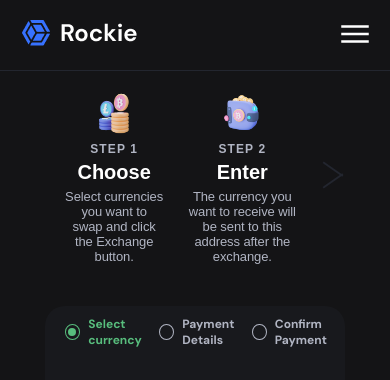
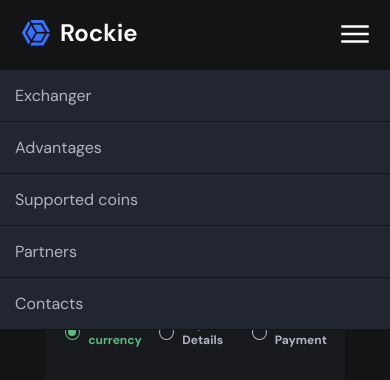
Before and after one commit to StepanenkoDmytro/crypto-exchanger-client, a React (Create React App) app: page / in a window 390 px wide. Both pictures are taken after a click on the button 355 px from the left and 35 px from the top of the page. Shown: the top 380 px of the page. Built offline with nearby package versions, Linux system fonts and the light colour scheme; no server answers.

Commit message:
clickable menu, expanded menu for mobile

```diff
--- a/src/App.tsx
+++ b/src/App.tsx
@@ -15,9 +15,9 @@ function App() {
 			<Header/>
 			<main className='main'>
 				<Exchanger />
-					<Trusty />
-					<Coins />
-					<Partners />
+				<Trusty />
+				<Coins />
+				<Partners />
 			</main>
 			<Footer/>
 			<ScrollToTopButton />
--- a/src/components/Exchanger.tsx
+++ b/src/components/Exchanger.tsx
@@ -51,7 +51,7 @@ const Exchanger: React.FC<any> = () => {
 
     return (
 		<>
-			<section className="container">
+			<section className="container" id='exchanger'>
 				<StepAnimation activeStep={activeStep} />
 				<Stepper steps={steps} activeStep={activeStep} onActiveStepChange={handleActiveStepChange} onConfirm={handleConfirm}/>
 			</section>
--- a/src/components/ui/Coins.tsx
+++ b/src/components/ui/Coins.tsx
@@ -27,7 +27,7 @@ const Coins: React.FC = () => {
   };
 
   return (
-    <section className='container border'>
+    <section className='container border' id='coins'>
       <h1 className='container__title'>Supported Coins</h1>
       <p className='container__desc'>We support 21 distinctive cryptocurrencies, providing you with a broad spectrum of digital asset choices. Join Cryptolly to discover and invest in your preferred coins</p>
 
--- a/src/components/ui/Footer.tsx
+++ b/src/components/ui/Footer.tsx
@@ -28,7 +28,7 @@ const Footer: React.FC = () => {
     };
 
     return (
-        <footer className="footer">
+        <footer className="footer" id='contacts'>
             {/* <div className='container'> */}
                 <div className='footer-links-container'>
                     <div className='footer-links'>
--- a/src/components/ui/Header.css
+++ b/src/components/ui/Header.css
@@ -50,6 +50,31 @@
     display: none;
 }
 
+.header__expanded-menu {
+    position: absolute;
+    background-color: var(--bg1);
+    width: 100%;
+    top: 70px;
+    left: 0;
+    z-index: 1;
+}
+
+.header__expanded-menu--list {
+    margin: 0;
+    padding-inline: 0;
+    color: var(--gray);
+}
+
+.header__expanded-menu--list li {
+    border-bottom: 1px solid var(--bg);
+    padding: 15px;
+}
+
+.header__expanded-menu--list li:active {
+    background-color: var(--gray);
+    color: var(--bg1);
+}
+
 @media (max-width: 400px) {
     .header {
         justify-content: space-between;
--- a/src/components/ui/Header.tsx
+++ b/src/components/ui/Header.tsx
@@ -2,10 +2,26 @@ import './Header.css';
 import telegramIcon from '../../assets/telegram.svg';
 import emailIcon from '../../assets/email.png';
 import burgerIcon from '../../assets/burger.svg';
+import { useEffect, useRef, useState } from 'react';
 
 const Header: React.FC = () => {
     const telegram: string = '@v128s';
     const email: string = 'v128s@gmail.com';
+
+    const [isOpenExpandedMenu, setIsOpenExpandedMenu] = useState<boolean>(false);
+    const headerRef = useRef<HTMLDivElement>(null);
+
+    useEffect(() => {
+        if(isOpenExpandedMenu) {
+            document.addEventListener('click', handleClickOutside);
+        } else {
+            document.removeEventListener('click', handleClickOutside);
+        }
+
+        return () => {
+            document.removeEventListener('click', handleClickOutside);
+        };
+    }, [isOpenExpandedMenu]);
 
     const handleLogoClick = () => {
         window.location.href = '/';
@@ -14,12 +30,36 @@ const Header: React.FC = () => {
     const copyTelegtamToClipboard = () => {
         navigator.clipboard.writeText(telegram);
     };
+
     const copyEmailToClipboard = () => {
         navigator.clipboard.writeText(email);
     };
 
+    const toggleExpandedMenu = () => {
+        setIsOpenExpandedMenu(prev => !prev);
+    }
+
+    const scrollToSection = (id: string) => {
+        const section = document.getElementById(id);
+        if (section) {
+            section.scrollIntoView({ behavior: 'smooth' });
+        }
+
+        setIsOpenExpandedMenu(false);
+    };
+
+    const handleClickOutside = (event: any) => {
+        console.log(headerRef.current);
+        if (
+            headerRef.current &&
+            !headerRef.current.contains(event.target)
+        ) {
+            setIsOpenExpandedMenu(false);
+        }
+    }
+
     return (
-        <header className="header">
+        <header className="header" ref={headerRef}>
 
             <div className='header__logo' onClick={handleLogoClick}>
                 <img src="/logo/logo-dark.png" alt="logo"/>
@@ -27,10 +67,11 @@ const Header: React.FC = () => {
             <div className='header__wrapper'>
                 <nav>
                     <ul className='header__wrapper--list'>
-                        <li>Exchanger</li>
-                        <li>Advantages</li>
-                        <li>Partners</li>
-                        <li>Contacts</li>
+                        <li onClick={() => scrollToSection('exchanger')}>Exchanger</li>
+                        <li onClick={() => scrollToSection('trusty')}>Advantages</li>
+                        <li onClick={() => scrollToSection('coins')}>Supported coins</li>
+                        <li onClick={() => scrollToSection('partenrs')}>Partners</li>
+                        <li onClick={() => scrollToSection('contacts')}>Contacts</li>
                     </ul>
                 </nav>
             </div>
@@ -38,10 +79,22 @@ const Header: React.FC = () => {
                 <img src={telegramIcon} onClick={copyTelegtamToClipboard}></img>
                 <img src={emailIcon} onClick={copyEmailToClipboard}></img>
             </div>
-            <button className='header__menu'>
+            <button className='header__menu' onClick={toggleExpandedMenu}>
+                {/* {isOpenExpandedMenu} */}
                 <img src={burgerIcon} alt="burger"/>
             </button>
 
+            {isOpenExpandedMenu &&
+                <nav className='header__expanded-menu'>
+                    <ul className='header__expanded-menu--list'>
+                        <li onClick={() => scrollToSection('exchanger')}>Exchanger</li>
+                        <li onClick={() => scrollToSection('trusty')}>Advantages</li>
+                        <li onClick={() => scrollToSection('coins')}>Supported coins</li>
+                        <li onClick={() => scrollToSection('partenrs')}>Partners</li>
+                        <li onClick={() => scrollToSection('contacts')}>Contacts</li>
+                    </ul>
+                </nav>
+            }
         </header>
     );
 }
--- a/src/components/ui/Partners.tsx
+++ b/src/components/ui/Partners.tsx
@@ -1,12 +1,11 @@
 import './Partners.css';
 import binanceIcon from '../../assets/partners/binance.svg';
 import okxIcon from '../../assets/partners/okx.svg';
-// import kucoinIcon from '../../assets/partners/kucoin3.svg';
 import bybitIcon from '../../assets/partners/bybit.svg';
 
 const Partners: React.FC = () => {
     return (
-        <section className='container border'>
+        <section className='container border' id='partenrs'>
             <h1 className='container__title'>Partners</h1>
             <p className='container__desc'>We are proud to collaborate with leading players in the crypto industry who help us ensure the reliability and innovation of our services. Here are some of our partners:</p>
             <section className="partners">
--- a/src/components/ui/Trusty.css
+++ b/src/components/ui/Trusty.css
@@ -89,6 +89,10 @@
 }
 
 @media (max-width: 400px) {
+    .card-container {
+        margin-bottom: 20px;
+    }
+
     .card-item__icon img {
         width: 30px;
         height: 30px;
@@ -104,7 +108,7 @@
 
     .card-item:nth-child(odd),
     .card-item:nth-child(even) {
-        margin-top: 20px;
-        margin-bottom: 20px;
+        margin-top: 10px;
+        margin-bottom: 10px;
     }
 }
--- a/src/components/ui/Trusty.tsx
+++ b/src/components/ui/Trusty.tsx
@@ -7,7 +7,7 @@ import successIcon from '../../assets/circle-success.svg';
 
 const Trusty: React.FC = () => {
     return (
-        <section className='container border'>
+        <section className='container border' id='trusty'>
             <h1 className='container__title'>We Are The Most Trusted Cryptocurrency Platform.</h1>
             <p className='container__desc'>We believe Cryptolly is here to stay — and that a future worth building is one which opens its doors and invites everyone in.</p>
             <div className='card-container'>
```
